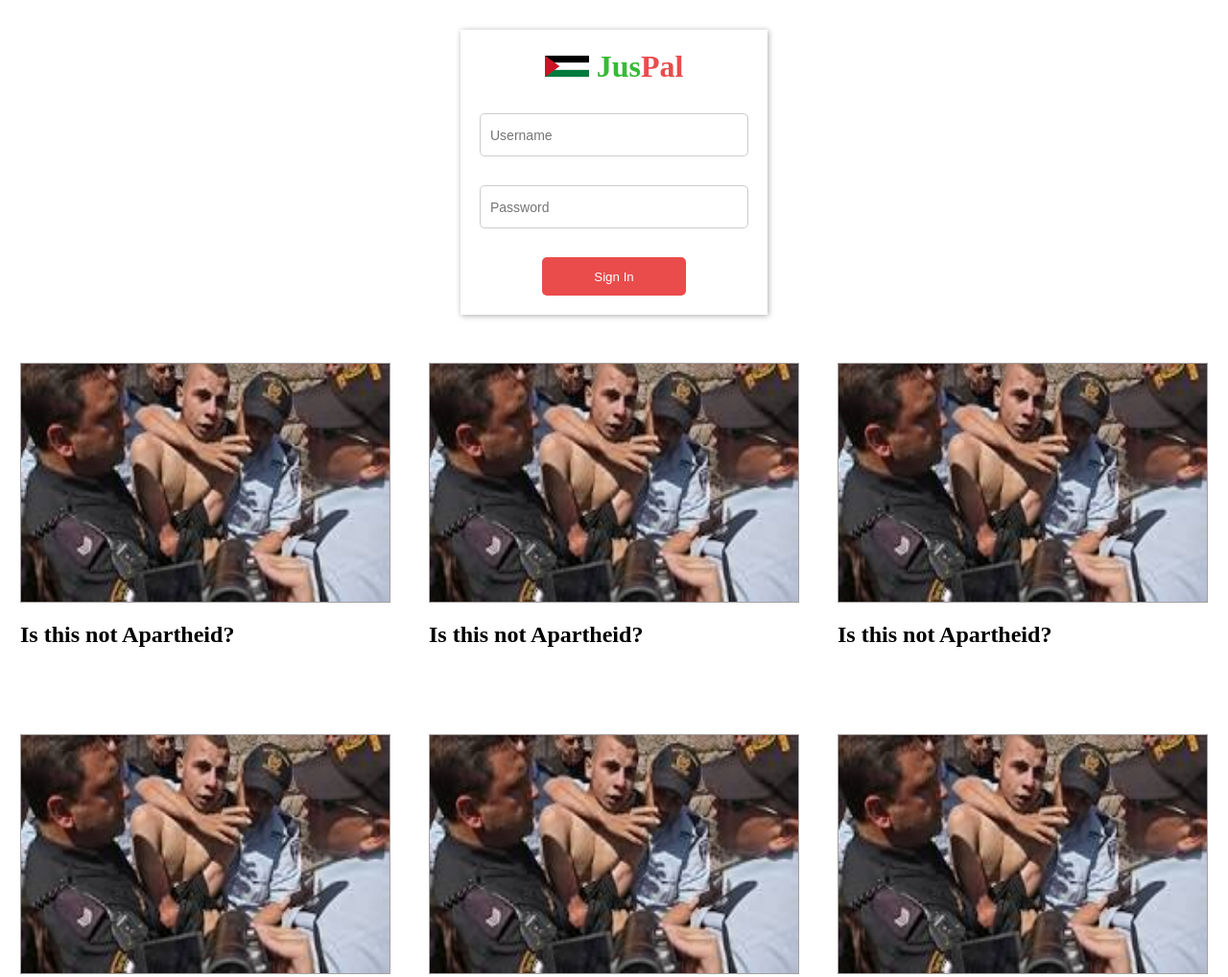
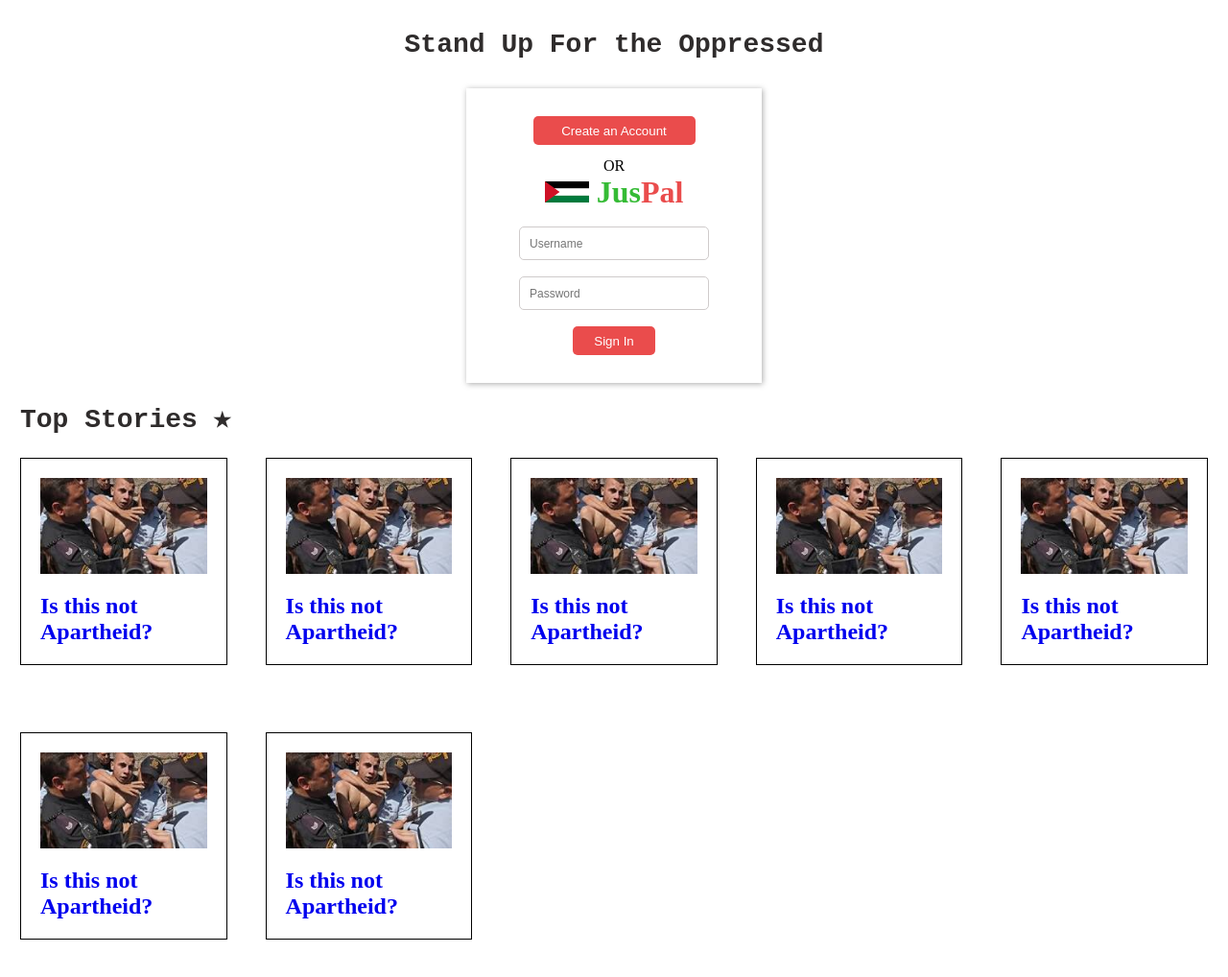
Before and after one commit to irfanit93/irfanit93.github.io, a website: page login.html in a window 1280 px wide. Shown: the top 1018 px of the page at 96% size. Drawn offline with Linux system fonts and the light colour scheme.

Commit message:
Update login.html
create account page reference

```diff
--- a/login.html
+++ b/login.html
@@ -1,7 +1,6 @@
 <!DOCTYPE html>
-<html>
-<head>
-<meta name="viewport" content="width=device-width,initial-scale=1.0"/>
+<html><head>
+    <meta name="viewport" content="width=device-width,initial-scale=1.0">
     <!--
     <link rel="stylesheet/less" type="text/css" href="sample.less" />
     <script src="less.js" type="text/javascript"></script>
@@ -28,75 +27,105 @@ color: #35bb35;
     display: block;
     }
     .m-top-30px{
-margin-top: 30px;
+    margin-top: 17px;
     }
     .form-field{
-height: 45px;
-width: 280px;
+    height: 35px;
+    width: 198px;
     padding: 10px;
     border-radius: 5px;
     border: 1px solid #cfcbcb;
     outline: none;
-font-size: 14px;
+    font-size: 12px;
     }
     .sign-in{
-height: 40px;
-width: 150px;
-background-color: #ea4c4c;;
+    height: 30px;
+    width: 86px;
+    background-color: #ea4c4c;
     color: #fff;
     border-radius: 5px;
     border: none;
     }
     main{
-width: 320px;
-padding: 20px;
+    width: 308px;
+    padding: 29px;
     margin: 0 auto;
     margin-top: 30px;
     box-shadow: 1px 1px 6px #aaa;
     }
-h1{
+    h1,h2{
         margin: 0;
     }
+    h2{
+        padding: 20px;
+        padding-left: 0;
+    }
     .banners{
-    width: 50%;
+        width: 20%;
         margin-top: 30px;
         float: left;
         padding: 20px;
     }
+    .banner-box{
+        border: 1px solid #000;
+        padding: 20px;
+        padding-bottom: 0;
+    }
     .inner-banner{
         padding: 20px;
-    border: 1px solid rgb(163, 159, 159);
-    min-height: 250px;
+        min-height: 100px;
         background: url('pa.jpg') 0% 0%/100% 100%;
     }
 
-@media(max-width:500px){
+    @media(max-width:325px){
         .banners{
         width: 100%;
     }
     }
-@media(min-width:700px) and (max-width:1400px){
+    @media(min-width:325px) and (max-width:650px){
         .banners{
-    width: 33.33333333%;
+        width: 50%;
     }
     }
-@media(min-width:1400px){
+    @media(min-width:650px) and (max-width:720px){
+        .banners{
+        width: 33.333333333%;
+    }
+    }
+    @media(min-width:720px) and (max-width:1024px){
         .banners{
         width: 25%;
     }
     }
-
+    .page-heading{
+        text-align: center;
+        margin-top: 30px;
+        color: #2f2c2c;
+        font-size: 28px;
+        font-family: monospace;
+    }
+    .top-stories{
+            margin: 20px;
+            margin-bottom: -26px;
+            color: #2f2c2c;
+            font-size: 28px;
+            font-family: monospace;
+    }
     </style>
 
     </head>
     <body>
+        <h1 class="page-heading">Stand Up For the Oppressed</h1>
+
     <main class="text-center">
-        <h1 class="heading"><img src="palestine.png" style="
-    height: 22px;
-    width: 46px;
-"><span> Jus</span><span style="
-    color: #ea4c4c;
-">Pal</span></h1>
+        <div style="margin-bottom: 13px;">
+                <button type="button" class="sign-in" style="width: 169px;" onclick="location.href='./create-an-account.html'">Create an Account</button>
+            </div>
+
+<div>
+OR
+</div>
+            <h1 class="heading"><img src="palestine.png" style="height: 22px;width: 46px;"><span> Jus</span><span style="color: #ea4c4c;">Pal</span></h1>
             <div class="m-top-30px">
             <input class="form-field" type="text" name="uname" placeholder="Username">
             </div>
@@ -107,32 +136,64 @@ h1{
                 <button type="button" class="sign-in">Sign In</button>
             </div>
             </main>
+            <h1 class="top-stories">Top Stories <span>★</span></h1>
     <div style="overflow: auto;">
+        <a href="https://www.aljazeera.com">
         <div class="banners">
-<div class="inner-banner"></div>
-<h2>Is this not Apartheid?</h2>
-</div>
-<div class="banners">
-    <div class="inner-banner"></div>
-    <h2>Is this not Apartheid?</h2>
-</div>
-<div class="banners">
-    <div class="inner-banner"></div>
-    <h2>Is this not Apartheid?</h2>
-</div>
-<div class="banners">
-    <div class="inner-banner"></div>
-    <h2>Is this not Apartheid?</h2>
-</div>
-<div class="banners">
-    <div class="inner-banner"></div>
-    <h2>Is this not Apartheid?</h2>
-</div>
-<div class="banners">
+            <div class="banner-box">
             <div class="inner-banner"></div>
             <h2>Is this not Apartheid?</h2>
         </div>
         </div>
+        </a>
+        <a href="https://www.aljazeera.com">
+            <div class="banners">
+                <div class="banner-box">
+                <div class="inner-banner"></div>
+                <h2>Is this not Apartheid?</h2>
+            </div>
+            </div>
+            </a>
+            <a href="https://www.aljazeera.com">
+                <div class="banners">
+                    <div class="banner-box">
+                    <div class="inner-banner"></div>
+                    <h2>Is this not Apartheid?</h2>
+                </div>
+                </div>
+                </a>
+                <a  href="https://www.aljazeera.com">
+                    <div class="banners">
+                        <div class="banner-box">
+                        <div class="inner-banner"></div>
+                        <h2>Is this not Apartheid?</h2>
+                    </div>
+                    </div>
+                    </a>
+                    <a href="https://www.aljazeera.com">
+                        <div class="banners">
+                            <div class="banner-box">
+                            <div class="inner-banner"></div>
+                            <h2>Is this not Apartheid?</h2>
+                        </div>
+                        </div>
+                        </a>
+                        <a href="https://www.aljazeera.com">
+                            <div class="banners">
+                                <div class="banner-box">
+                                <div class="inner-banner"></div>
+                                <h2>Is this not Apartheid?</h2>
+                            </div>
+                            </div>
+                            </a>
+                            <a href="https://www.aljazeera.com">
+                                <div class="banners">
+                                    <div class="banner-box">
+                                    <div class="inner-banner"></div>
+                                    <h2>Is this not Apartheid?</h2>
+                                </div>
+                                </div>
+                                </a>
 
-</body>
-</html>
+    </div>
+    </body></html>
```
Lines whose indentation alone changed are shown as unchanged.
